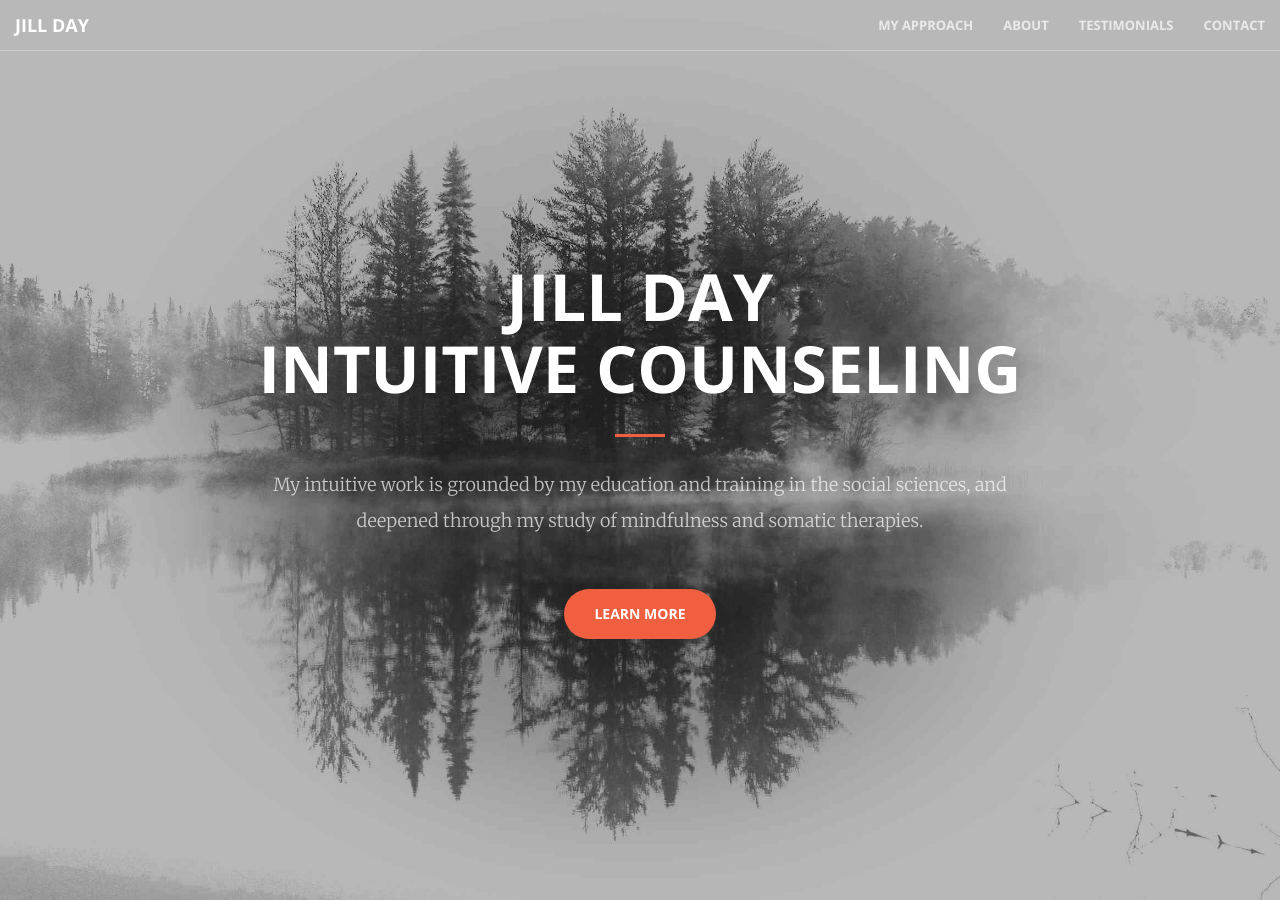
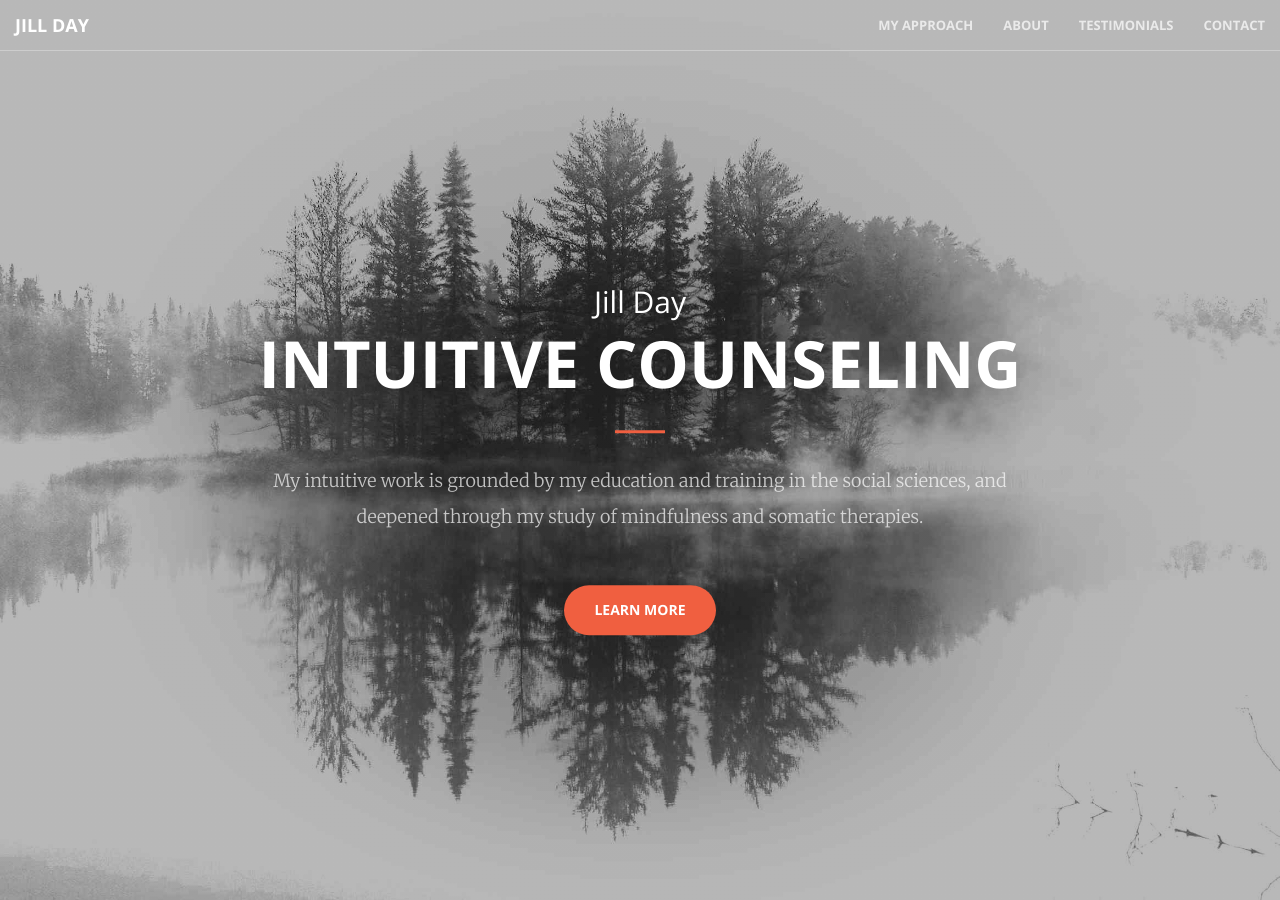
Before and after one commit to audreyshub/jilladay, a Jekyll site: the page built from index.html, in a window 1280 px wide and 900 px high. Built offline with Jekyll 4.4.1, drawn with Linux system fonts in a browser that asks for light colours.

Commit message:
font size change

```diff
--- a/_includes/header.html
+++ b/_includes/header.html
@@ -1,7 +1,7 @@
 <header>
     <div class="header-content">
         <div class="header-content-inner">
-            <h1>Jill Day</h1>
+            <h2>Jill Day</h2>
             <h1>Intuitive Counseling</h1>
             <hr class="primary">
             <p>My intuitive work is grounded by my education and training in the social sciences, and deepened through my study of mindfulness and somatic therapies.</p>
```
